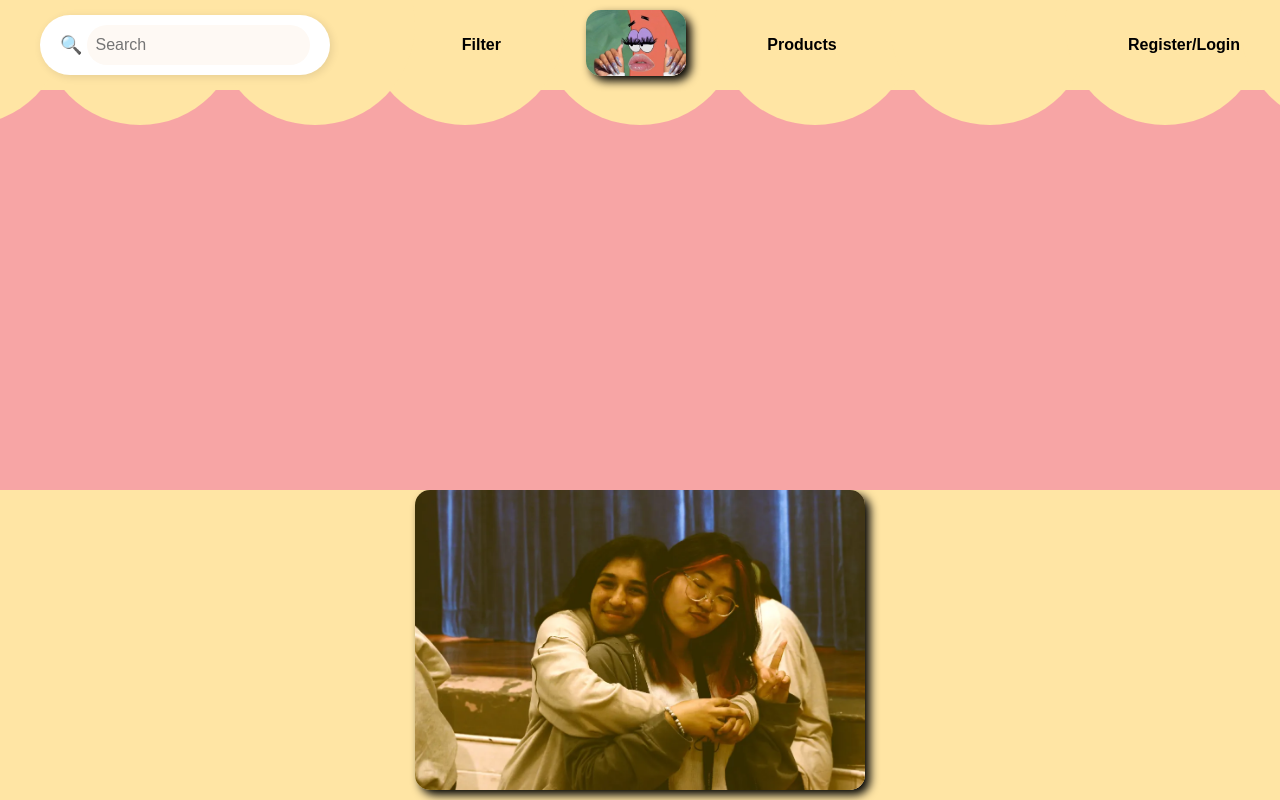
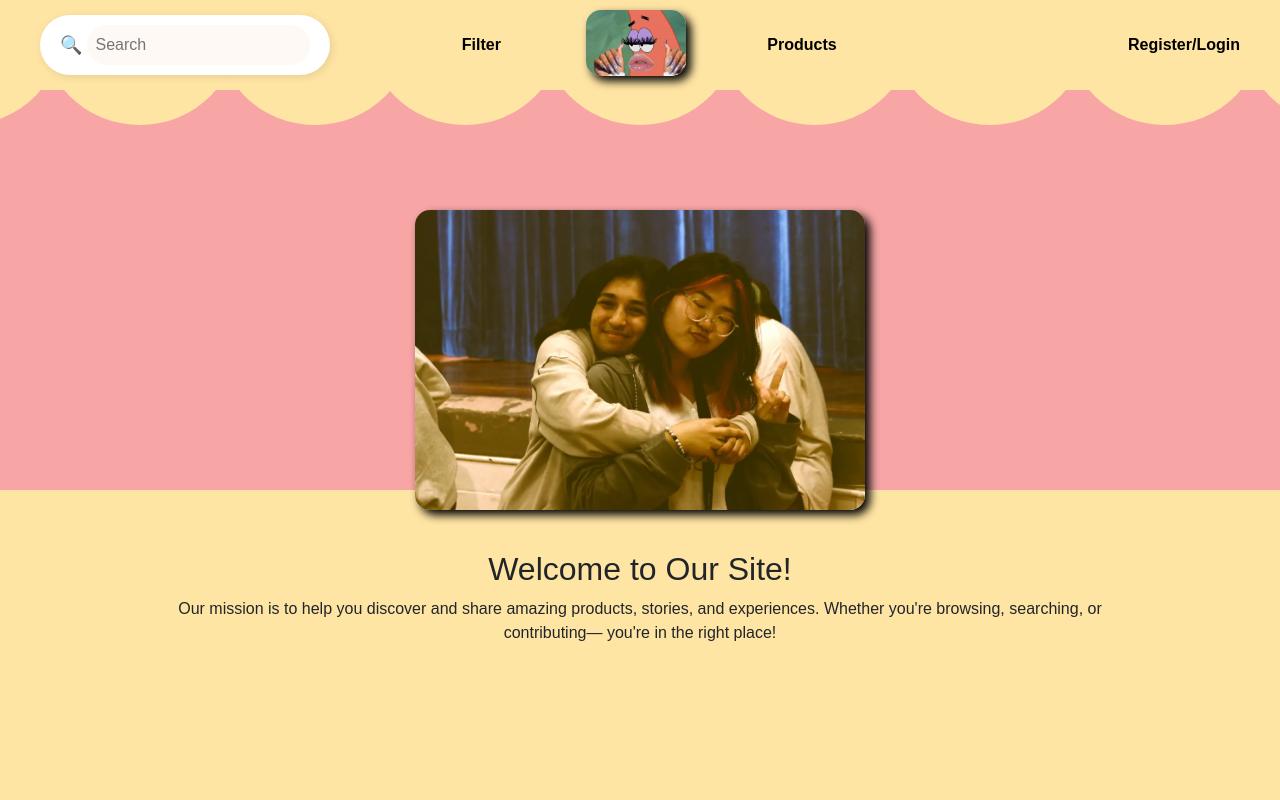
Before and after one commit to YuviShendge/SWEGroup2, a React (Create React App) app in the folder frontend/: page /home in a window 1280 px wide. Shown: the top 800 px of the page. Built offline with nearby package versions, Linux system fonts and the light colour scheme.

Commit message:
Resolve merge conflict and update styles

```diff
--- a/frontend/src/Home.jsx
+++ b/frontend/src/Home.jsx
@@ -22,9 +22,20 @@ const Home = () => {
         <div key={index} className={`yellow_circ${index + 1}`}></div>
       ))}
 
-      <div className="image-container">
-        <img src={aadithiImg} alt="Friends Hugging" className="main-image" />
+        <div className="image-and-text">
+        <div className="image-container">
+          <img src={aadithiImg} alt="Friends Hugging" className="main-image" />
+        </div>
+        <div className="text-box">
+          <h2>Welcome to Our Site!</h2>
+          <p>
+            Our mission is to help you discover and share amazing products, stories,
+            and experiences. Whether you're browsing, searching, or contributing—
+            you're in the right place!
+          </p>
+        </div>
       </div>
+
 
       <div className="slay-frame">
         <img src={patrickImg} alt="Patrick Star" className="logo" />
```
